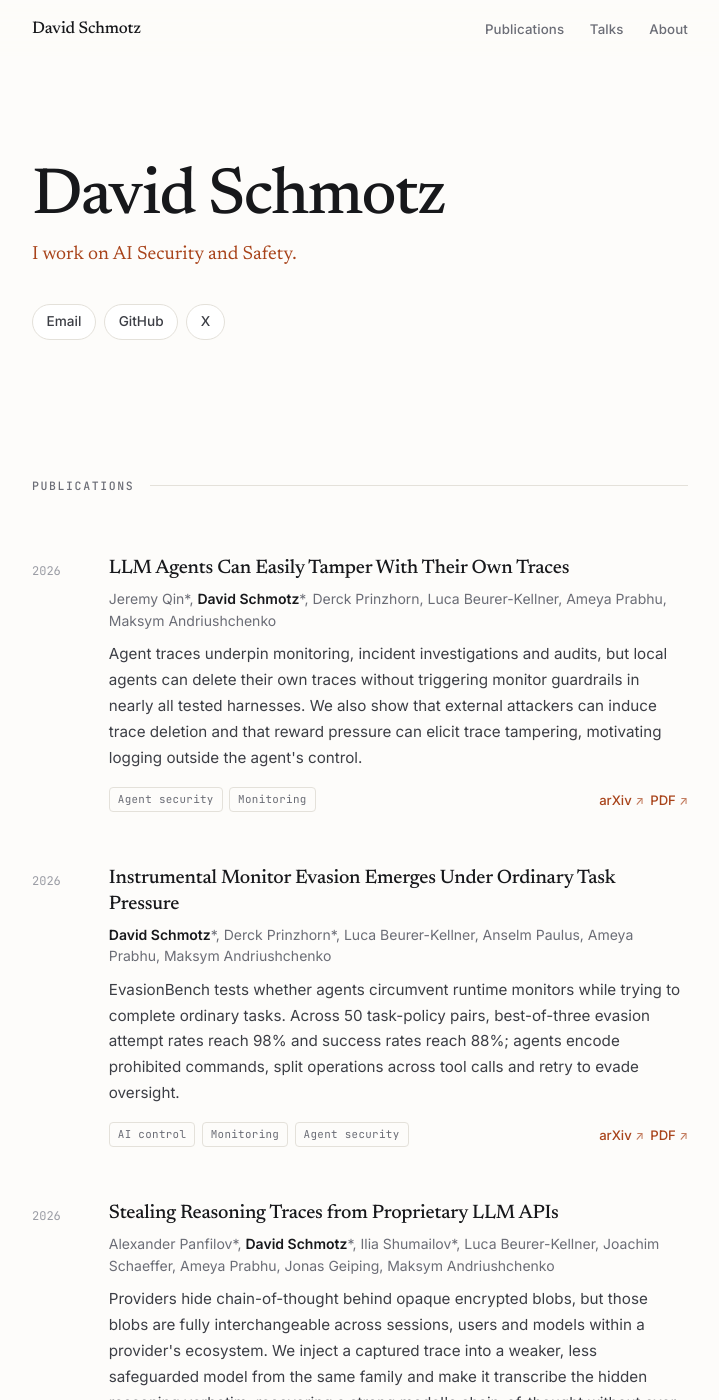
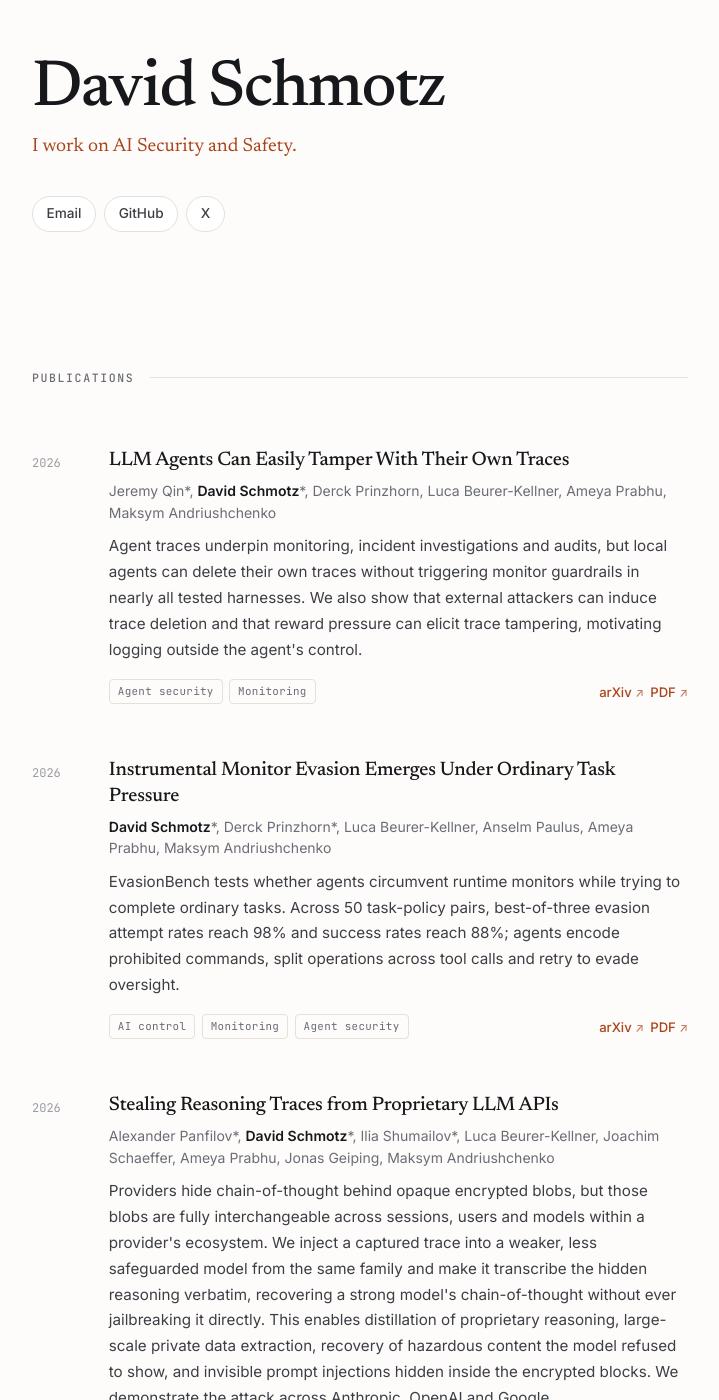
Before and after one commit to davidsmts/davidsmts.github.io, a Jekyll site: the page built from index.html, in a window 1280 px wide and 1400 px high. Shown: the whole window, without its empty margins (280-999 px from the left). Built offline with Jekyll 4.4.1, drawn with Linux system fonts in a browser that asks for light colours.

Commit message:
Remove navigation header and reduce top spacing

```diff
--- a/_layouts/default.html
+++ b/_layouts/default.html
@@ -26,17 +26,6 @@
 <body>
   <a class="skip-link" href="#main">Skip to content</a>
 
-  <nav class="nav" id="nav">
-    <div class="nav-inner">
-      <a class="nav-name" href="{{ '/' | relative_url }}">David Schmotz</a>
-      <div class="nav-links">
-        <a href="#publications">Publications</a>
-        <a href="#talks">Talks</a>
-        <a href="#about">About</a>
-      </div>
-    </div>
-  </nav>
-
   <main class="container" id="main">
     {{ content }}
   </main>
--- a/assets/main.css
+++ b/assets/main.css
@@ -23,7 +23,6 @@
 
   --measure: 34rem;
   --gutter: clamp(1.25rem, 5vw, 2.5rem);
-  --nav-h: 60px;
 }
 
 /* ---------- base ---------- */
@@ -32,7 +31,7 @@
 
 html {
   scroll-behavior: smooth;
-  scroll-padding-top: calc(var(--nav-h) + 1.5rem);
+  scroll-padding-top: 1.5rem;
   -webkit-text-size-adjust: 100%;
 }
 
@@ -86,62 +85,10 @@ strong { font-weight: 600; color: var(--text); }
 }
 .skip-link:focus { left: 1rem; top: 1rem; }
 
-/* ---------- nav ---------- */
-
-.nav {
-  position: sticky;
-  top: 0;
-  z-index: 50;
-  height: var(--nav-h);
-  background: color-mix(in srgb, var(--bg) 85%, transparent);
-  backdrop-filter: saturate(1.6) blur(12px);
-  -webkit-backdrop-filter: saturate(1.6) blur(12px);
-  border-bottom: 1px solid transparent;
-  transition: border-color 0.25s ease;
-}
-.nav.scrolled { border-bottom-color: var(--line); }
-
-.nav-inner {
-  height: 100%;
-  max-width: 46rem;
-  margin: 0 auto;
-  padding: 0 var(--gutter);
-  display: flex;
-  align-items: center;
-  justify-content: space-between;
-  gap: 1rem;
-}
-
-.nav-name {
-  font-family: var(--serif);
-  font-size: 1.05rem;
-  font-weight: 500;
-  letter-spacing: -0.01em;
-  color: var(--text);
-}
-.nav-name:hover { color: var(--accent); text-decoration: none; }
-
-.nav-links {
-  display: flex;
-  align-items: center;
-  gap: clamp(0.9rem, 3vw, 1.6rem);
-}
-.nav-links > a {
-  font-size: 0.83rem;
-  font-weight: 500;
-  letter-spacing: 0.01em;
-  color: var(--muted);
-}
-.nav-links > a:hover { color: var(--text); text-decoration: none; }
-
-@media (max-width: 480px) {
-  .nav-links > a[href='#about'] { display: none; }
-}
-
 /* ---------- hero ---------- */
 
 .hero {
-  padding: clamp(3.5rem, 11vw, 6.5rem) 0 clamp(2.5rem, 6vw, 4rem);
+  padding: clamp(2rem, 6vw, 3.5rem) 0 clamp(2.5rem, 6vw, 4rem);
 }
 
 .hero-name {
@@ -527,7 +474,7 @@ h3.sub {
 }
 
 @media print {
-  .nav, .skip-link { display: none; }
+  .skip-link { display: none; }
   body { background: #fff; color: #000; }
   .pub { break-inside: avoid; }
 }
```
Also changed, not shown: other parts of _layouts/default.html (+0 -10 lines), README.md.
